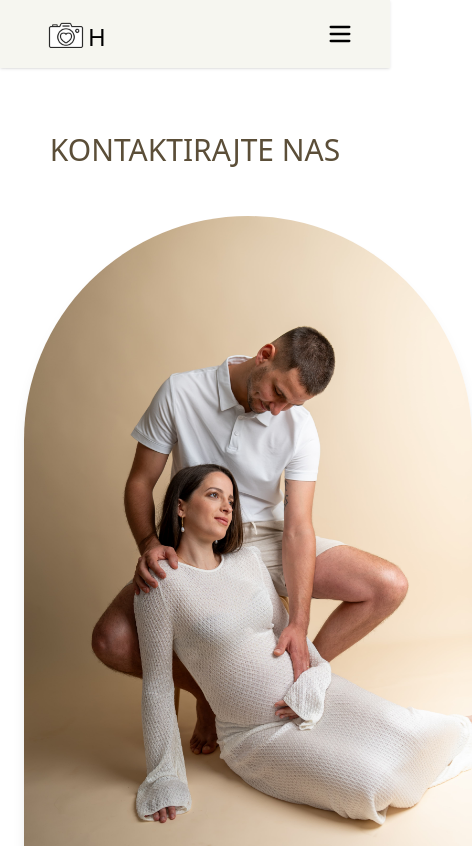
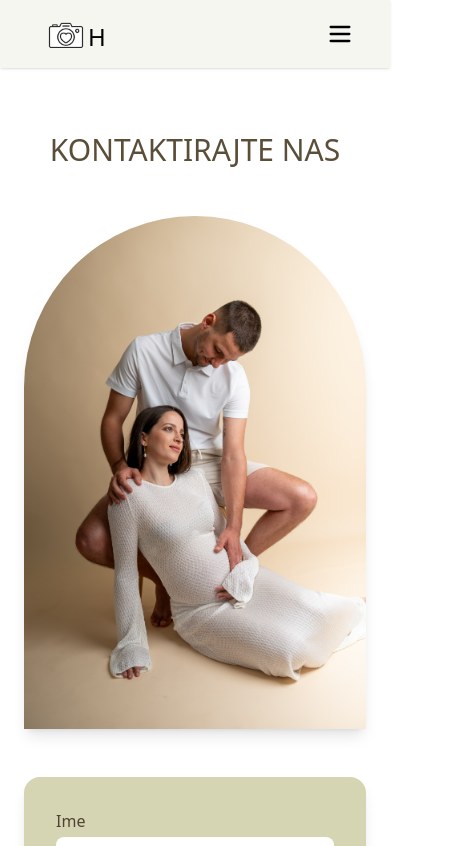
Before and after one commit to bbilich/HCI_2024-2025, a Next.js app in the folder semester-project/: page /kontakt in a window 390 px wide. Shown: the top 846 px of the page, 472 px wide, since content can reach past the window. Built offline with nearby package versions, Linux system fonts and the light colour scheme.

Commit message:
Make contact page responsive

```diff
--- a/semester-project/app/kontakt/page.tsx
+++ b/semester-project/app/kontakt/page.tsx
@@ -32,13 +32,13 @@ const Contact = () => {
       <h1 className="text-beige-800 text-3xl md:text-5xl flex justify-center mb-12">
         KONTAKTIRAJTE NAS
       </h1>
-      <div className="max-w-6xl mx-auto grid md:grid-cols-2 gap-12 items-center px-6">
+      <div className="max-w-6xl mx-auto grid sm:grid-cols-2 gap-12 items-center px-6">
 
         <div className="flex justify-center">
           <img
             src="/contact2.jpg"
             alt="Obitelj"
-            className="rounded-t-full shadow-lg max-w-md object-cover"
+            className="rounded-t-full shadow-lg w-full object-cover"
           />
         </div>
 
--- a/semester-project/app/usluge/page.tsx
+++ b/semester-project/app/usluge/page.tsx
@@ -3,7 +3,7 @@ import Link from 'next/link';
 import { fetchData } from '@/lib/contentful';
 import { useEffect, useState } from 'react';
 
-export default function Usluge() {
+const Usluge = () => {
   const [usluge, setUsluge] = useState<any[]>([]);
 
     useEffect(() => {
@@ -50,3 +50,5 @@ export default function Usluge() {
     </div>
   );
 }
+
+export default Usluge;
```
